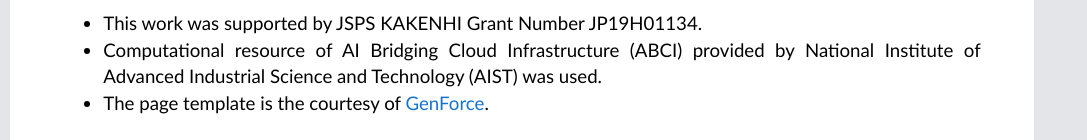
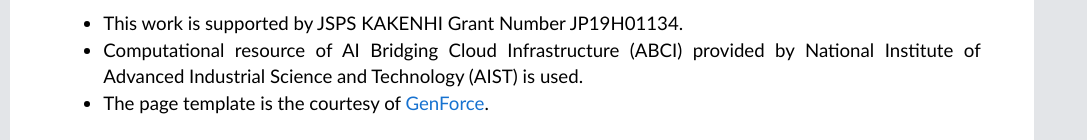
Before and after one commit to hirokatsukataoka16/Formula-Driven-Supervised-Learning-Group, a plain HTML site: page docs/index.html in a window 1280 px wide. Shown: the part 1171-1311 px from the top of the page, without its empty margins (0-1087 px from the left). Drawn offline with Linux system fonts and the light colour scheme; a web font is replaced by a local one.

Commit message:
fix sentences

```diff
--- a/docs/index.html
+++ b/docs/index.html
@@ -196,8 +196,8 @@ a.link {
   <div class="acknowledgement">
 
 <ul>
-    <li> This work was supported by JSPS KAKENHI Grant Number JP19H01134.</li>
-    <li> Computational resource of AI Bridging Cloud Infrastructure (ABCI) provided by National Institute of Advanced Industrial Science and Technology (AIST) was used.</li>
+    <li> This work is supported by JSPS KAKENHI Grant Number JP19H01134.</li>
+    <li> Computational resource of AI Bridging Cloud Infrastructure (ABCI) provided by National Institute of Advanced Industrial Science and Technology (AIST) is used.</li>
     <li>The page template is the courtesy of <a href="https://genforce.github.io/" target="_blank">GenForce</a>.</li>
 </ul>
   </div>
```
